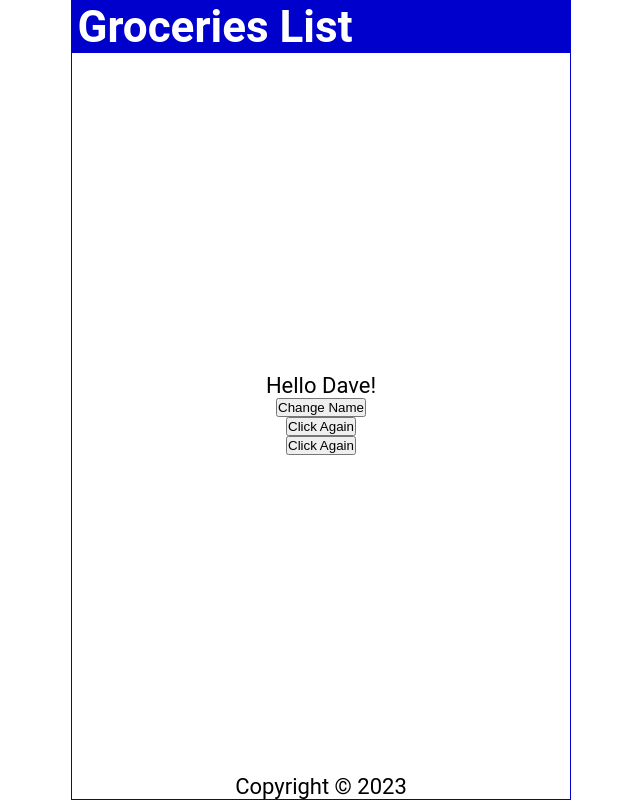
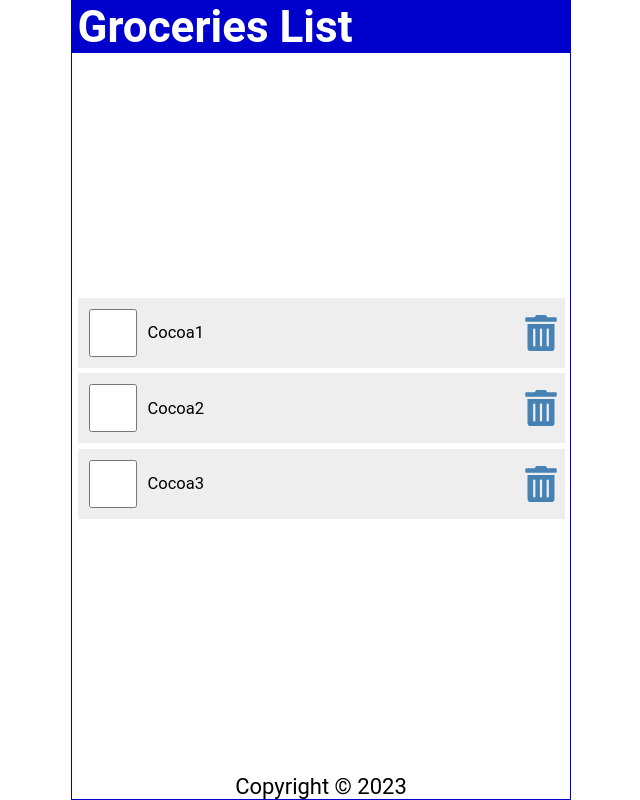
Before and after one commit to IT21160066/Grocery-List-with-covering-React-Full-Course, a React (Create React App) app: page / in a window 1280 px wide. Shown: the whole page, without its empty margins (319-959 px from the left). Built offline with nearby package versions, Linux system fonts and the light colour scheme; the HTML template or start-up script is replaced by a standard one.

Commit message:
lists and keys

```diff
--- a/src/Content.js
+++ b/src/Content.js
@@ -1,42 +1,102 @@
 import React from 'react'
 import { useState } from 'react';
+import {FaTrashAlt} from 'react-icons/fa'
 
 const Content = () => {
 
     const [name, setName] = useState('Dave');
     const [count, setCount] = useState(0);
+    const [items, setItems] = useState([
+        {
+            id: 1,
+            checked: false,
+            item: 'Cocoa1'
+        },
+        {
+            id: 2,
+            checked: false,
+            item: 'Cocoa2'
+        },
+        {
+            id: 3,
+            checked: false,
+            item: 'Cocoa3'
+        }
+    ])
 
-    const handleNameChange = () => {
-        const userNames = ['Bob', 'Kevin', 'Dave'];
-        const int = Math.floor(Math.random() * 3);
-        //return userNames[int];
-        setName(userNames[int]);
+    const hanndleCheck = (id) => {
+        //console.log(`key ${id}`)
+        const listItems = items.map((item) => item.id === id ? { ...item, checked: !item.checked}
+        : item);
+        setItems(listItems);
+        localStorage.setItem('shoppingList', JSON.stringify(listItems));
     }
 
-    const handleClick  =  () => {
-        setCount(count + 1);
-        setCount(count + 1);
-        console.log(count);
+    const handleDelete = (id) => {
+        //console.log(id)
+        const listItems = items.filter((item) => item.id !== id)
+        setItems(listItems);
+        localStorage.setItem('shoppiingList', JSON.stringify(listItems));
     }
 
-    const handleClick2  =  (name) => {
-        console.log(count);
-    }
+    // const handleNameChange = () => {
+    //     const userNames = ['Bob', 'Kevin', 'Dave'];
+    //     const int = Math.floor(Math.random() * 3);
+    //     //return userNames[int];
+    //     setName(userNames[int]);
+    // }
 
-    const handleClick3  =  (e) => {
-        console.log(e.target.innerText);
-    }
+    // const handleClick  =  () => {
+    //     setCount(count + 1);
+    //     setCount(count + 1);
+    //     console.log(count);
+    // }
+
+    // const handleClick2  =  (name) => {
+    //     console.log(count);
+    // }
+
+    // const handleClick3  =  (e) => {
+    //     console.log(e.target.innerText);
+    // }
 
   return (
     <main>
-        <p onDoubleClick={handleClick}>
+        {/* <p onDoubleClick={handleClick}>
             Hello {name}!
         </p>
         <button onClick={handleNameChange}>Change Name</button>
         <button onClick={handleClick}>Click Again</button>
-        <button onClick={handleClick2}>Click Again</button>
+        <button onClick={handleClick2}>Click Again</button> */}
+        {items.length ? (
+            <ul>
+                {items.map((item) => (
+                    <li className='item' key={item.id}>
+                        <input
+                            type="checkbox"
+                            onChange={()=> hanndleCheck(item.id)}
+                            checked={item.checked} //boolean value
+                        />
+                        <label
+                            style={(item.checked) ? {textDecoration: 'line-through'} : null}
+                            onDoubleClick={()=> hanndleCheck(item.id)}
+                        >
+                        {item.item}</label>
+                        <FaTrashAlt
+                            onClick={()=> handleDelete(item.id)}
+                            role='button'
+                            tabIndex="0"
+                        />
+                    </li>
+                ))}
+            </ul>
+        ) : (
+            <p style={{
+                marginTop: '2rem'
+            }}>Your List is Empty</p>
+        )}
     </main>
   )
 }
 
-export default Content //a.03.25
+export default Content
--- a/src/index.css
+++ b/src/index.css
@@ -57,3 +57,62 @@
   display: grid;
   place-content: center;
 }
+
+ul {
+  width: 100%;
+  list-style: none;
+  padding: 0 0.25rem 0.25rem;
+}
+
+ul li::before {
+  content: "\200B";
+}
+
+.item {
+  display: flex;
+  justify-content: flex-start;
+  align-items: center;
+  padding: 0.5rem 0 0.5rem 0.5rem;
+  margin: 0.25rem 0;
+  background-color: #eee;
+}
+
+.item:first-child {
+  margin: 0;
+}
+
+.item input[type="checkbox"] {
+  text-align: center;
+  width: 2.5rem;
+  width: 48px;
+  min-width: 48px;
+  height: 2.5rem;
+  height: 48px;
+  min-height: 48px;
+  cursor: pointer;
+  margin-right: 0.5rem;
+}
+
+.item input[type="checkbox"]:focus+label {
+  text-decoration: underline;
+}
+
+.item>label {
+  font-size: 0.75rem;
+  flex-grow: 1;
+}
+
+.item svg {
+  width: 48px;
+  min-width: 48px;
+  height: 36px;
+  font-size: 1rem;
+  color: steelblue;
+  cursor: pointer;
+}
+
+.item svg:focus,
+.item svg:hover {
+  color: red;
+  outline: none;
+}
```
